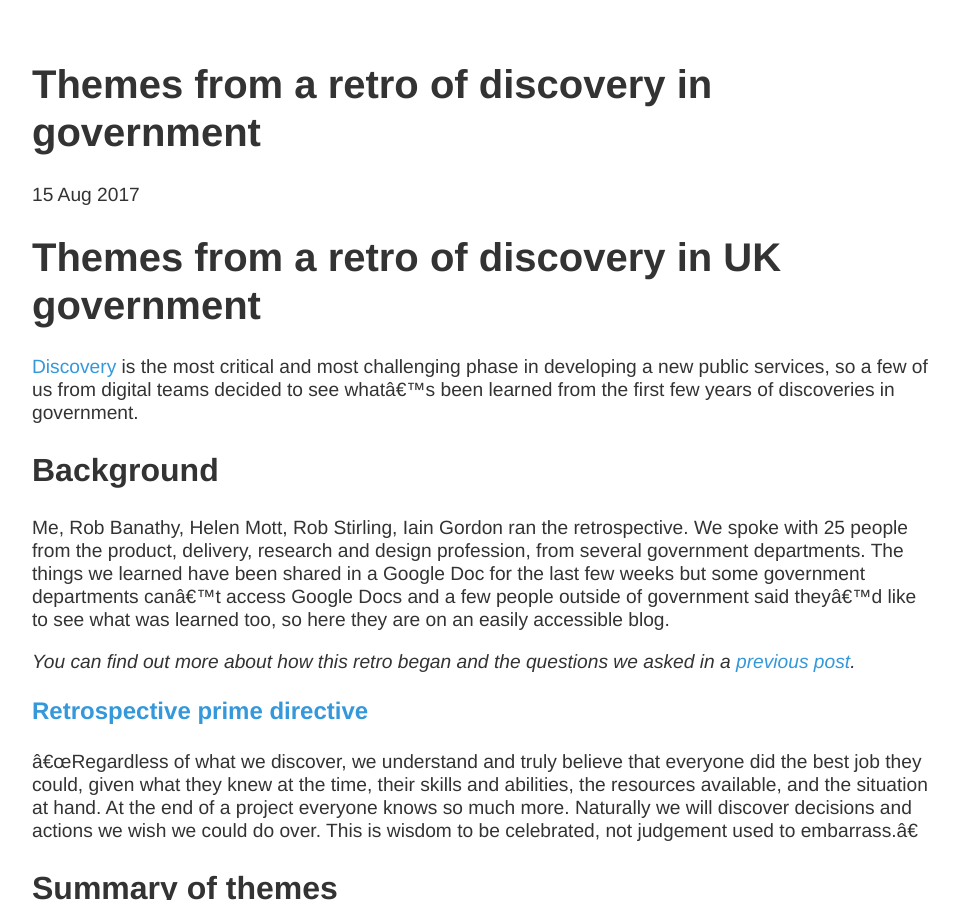
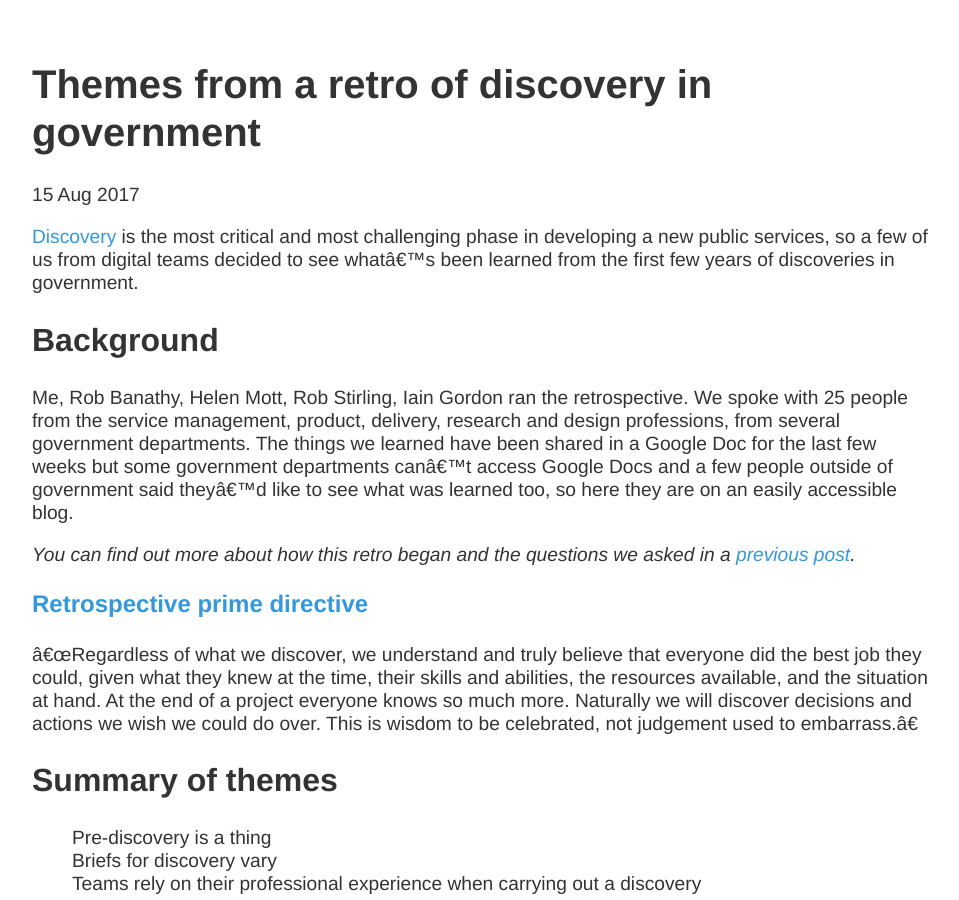
Before and after one commit to scottcolfer/scottcolfer.github.io, a Jekyll site: the page built from _posts/2017-08-15-discovery-retro-themes.md, in a window 1280 px wide and 900 px high. Shown: the whole window, without its empty margins (160-1119 px from the left). Built offline with Jekyll 4.4.1, drawn with Linux system fonts in a browser that asks for light colours.

Commit message:
Update 2017-08-15-discovery-retro-themes.md
Minor tweaks

```diff
--- a/_posts/2017-08-15-discovery-retro-themes.md
+++ b/_posts/2017-08-15-discovery-retro-themes.md
@@ -4,13 +4,11 @@ title: "Themes from a retro of discovery in government"
 date: 2017-08-15
 ---
 
-# Themes from a retro of discovery in UK government
-
 [Discovery](https://www.gov.uk/service-manual/agile-delivery/how-the-discovery-phase-works) is the most critical and most challenging phase in developing a new public services, so a few of us from digital teams decided to see what's been learned from the first few years of discoveries in government.
 
 ## Background
 
-Me, Rob Banathy, Helen Mott, Rob Stirling, Iain Gordon ran the retrospective. We spoke with 25 people from the product, delivery, research and design profession, from several government departments.
+Me, Rob Banathy, Helen Mott, Rob Stirling, Iain Gordon ran the retrospective. We spoke with 25 people from the service management, product, delivery, research and design professions, from several government departments.
 The things we learned have been shared in a Google Doc for the last few weeks but some government departments can’t access Google Docs and a few people outside of government said they’d like to see what was learned too, so here they are on an easily accessible blog.
 
 *You can find out more about how this retro began and the questions we asked in a [previous post](http://scottcolfer.com/2017/08/14/discovery-retro-questions.html).*
```
